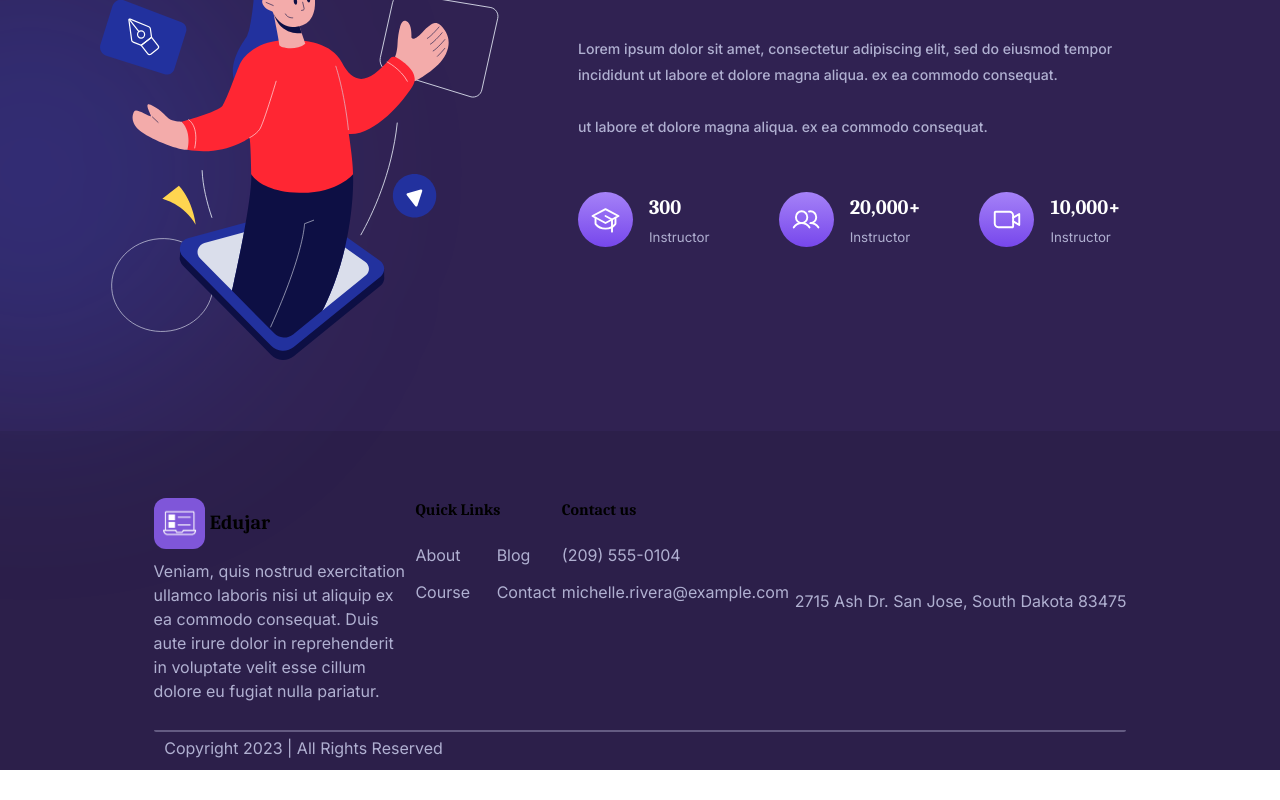
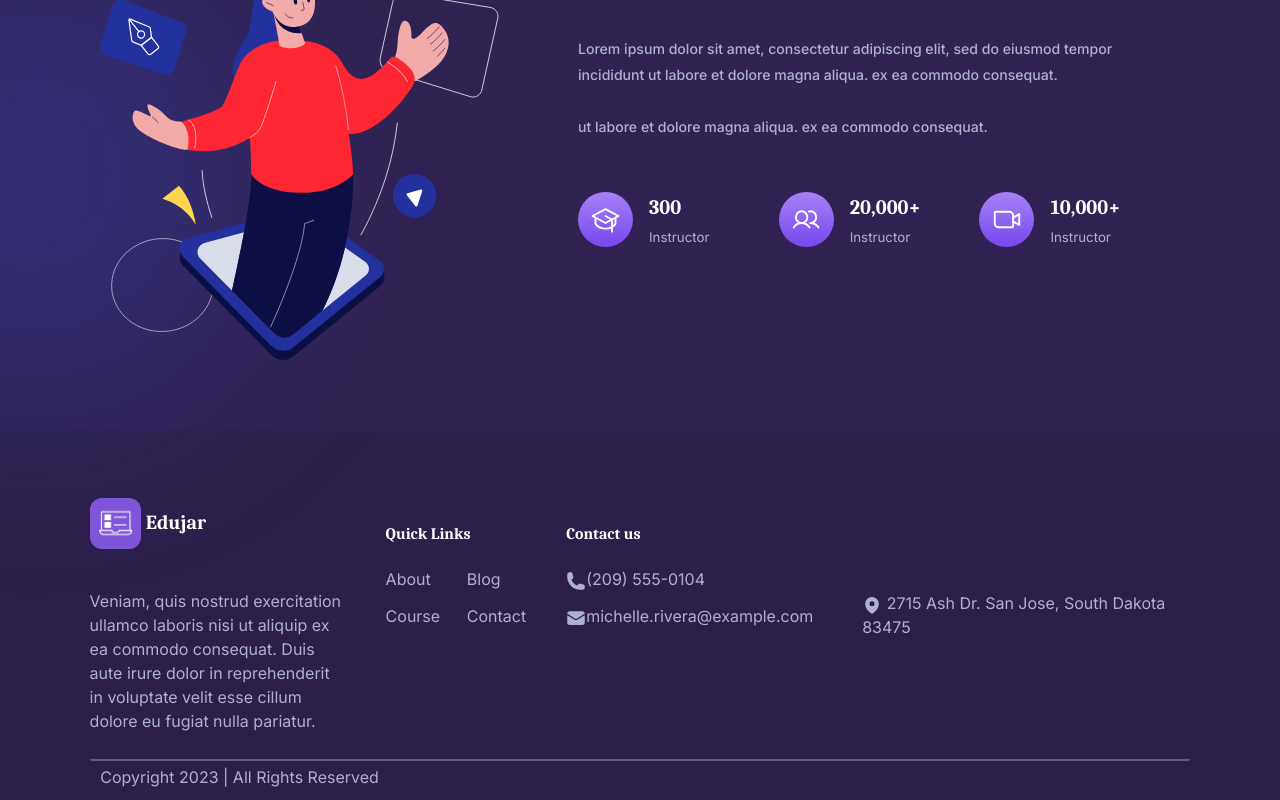
Before and after one commit to AmirMahdi-Shad/courses-site, a Next.js app: page / in a window 1280 px wide. Shown: the part 2768-3568 px from the top of the page. Before the commit the page ends 3538 px from the top, so only its background shows below. Built offline with nearby package versions, Linux system fonts and the light colour scheme.

Commit message:
set footer icons

```diff
--- a/components/Partners/Partners.jsx
+++ b/components/Partners/Partners.jsx
@@ -6,7 +6,7 @@ const Partners = () => {
   return (
     <>
       <div className='w-full flex justify-center items-center p-5 mt-[2vw] relative'>
-        <h3 className='text-[1.5vw] font-bold text-[#D9ECFF] font-inter absolute top-[0vw] left-[12.4vw] '>
+        <h3 className='text-[1.5vw] font-bold text-[#D9ECFF] font-inter absolute top-[0vw] left-[8vw] '>
           Our Course Partners
         </h3>
         <div className='absolute flex justify- items-center w-[84vw]  px-[4vw]'>
--- a/layout/Footer.jsx
+++ b/layout/Footer.jsx
@@ -1,8 +1,8 @@
 import Image from "next/image";
-
+import {PhoneIcon,EnvelopeIcon,MapPinIcon} from '@heroicons/react/24/solid'
 const Footer = () => {
   return (
-    <footer className='pt-[5.2vw] pb-[3vw] px-[12vw] w-full h-full flex flex-col justify-center relative font-caladea'>
+    <footer className='pt-[5.2vw] pb-[3vw] px-[7vw] w-full h-full flex flex-col justify-center relative font-caladea'>
       <div className='flex justify-between border-b-2 pb-[2.083vw]  rounded-sm border-[#dadaf752] '>
         <div className='flex flex-col'>
           <div className='flex w-full items-center font-caladea '>
@@ -15,16 +15,16 @@ const Footer = () => {
                 alt=''
               />
             </button>
-            <h2 className='ml-[0.41vw]  font-bold text-[1.5625vw]'>Edujar</h2>
+            <h2 className='ml-[0.41vw]  font-bold text-white text-[1.5625vw]'>Edujar</h2>
           </div>
-          <p className='w-[20vw] text-[#B0B0D1] font-inter mt-[0.83vw]'>
+          <p className='w-[20vw] text-[#B0B0D1] font-inter mt-10'>
             Veniam, quis nostrud exercitation ullamco laboris nisi ut aliquip ex
             ea commodo consequat. Duis aute irure dolor in reprehenderit in
             voluptate velit esse cillum dolore eu fugiat nulla pariatur.
           </p>
         </div>
-        <div>
-          <h3 className='mb-[1.66vw] font-bold text-[1.25vw]'>Quick Links</h3>
+        <div className="ml-10 mt-6">
+          <h3 className='mb-[1.66vw] text-white font-bold text-[1.25vw]'>Quick Links</h3>
           <div className='flex gap-[2.083vw] font-inter text-[#B0B0D1]'>
             <div className='flex flex-col justify-between items-start flex-wrap gap-[1.04vw]'>
               <span>About</span>
@@ -36,16 +36,16 @@ const Footer = () => {
             </div>
           </div>
         </div>
-        <div>
-          <h3 className='mb-[1.66vw] font-bold text-[1.25vw]'>Contact us</h3>
+        <div className="ml-10 mt-6">
+          <h3 className='mb-[1.66vw] font-bold text-white text-[1.25vw]'>Contact us</h3>
 
           <div className='flex flex-col justify-between items-start flex-wrap gap-[1.04vw]  font-inter text-[#B0B0D1]'>
-            <span>(209) 555-0104</span>
-            <span>michelle.rivera@example.com</span>
+            <span> <PhoneIcon className="w-[20px] inline"/>(209) 555-0104</span>
+            <span className="w-64" > <EnvelopeIcon className="w-[20px]  inline"/>michelle.rivera@example.com</span>
           </div>
         </div>
-        <div className='flex justify-center items-center font-inter text-[#B0B0D1]'>
-          <span>2715 Ash Dr. San Jose, South Dakota 83475</span>
+        <div className='flex justify-center items-center ml-10 font-inter text-[#B0B0D1]'>
+          <span><MapPinIcon className="w-[20px] inline "/>  2715 Ash Dr. San Jose, South Dakota 83475</span>
         </div>
       </div>
       <div className='absolute bottom-0 flex justify-between items-center p-[0.83vw] font-inter text-[#B0B0D1]'>
--- a/package.json
+++ b/package.json
@@ -9,15 +9,14 @@
     "lint": "next lint"
   },
   "dependencies": {
+    "@heroicons/react": "^2.0.17",
     "eslint": "8.36.0",
     "eslint-config-next": "13.2.4",
     "next": "13.2.4",
     "next-react-svg": "^1.2.0",
     "react": "18.2.0",
     "react-countup": "^6.4.2",
-
     "react-dom": "18.2.0",
-
     "swiper": "^9.1.1"
   },
   "devDependencies": {
```
Also changed, not shown: 1 other file (tests, documents, lock files or other folders).
